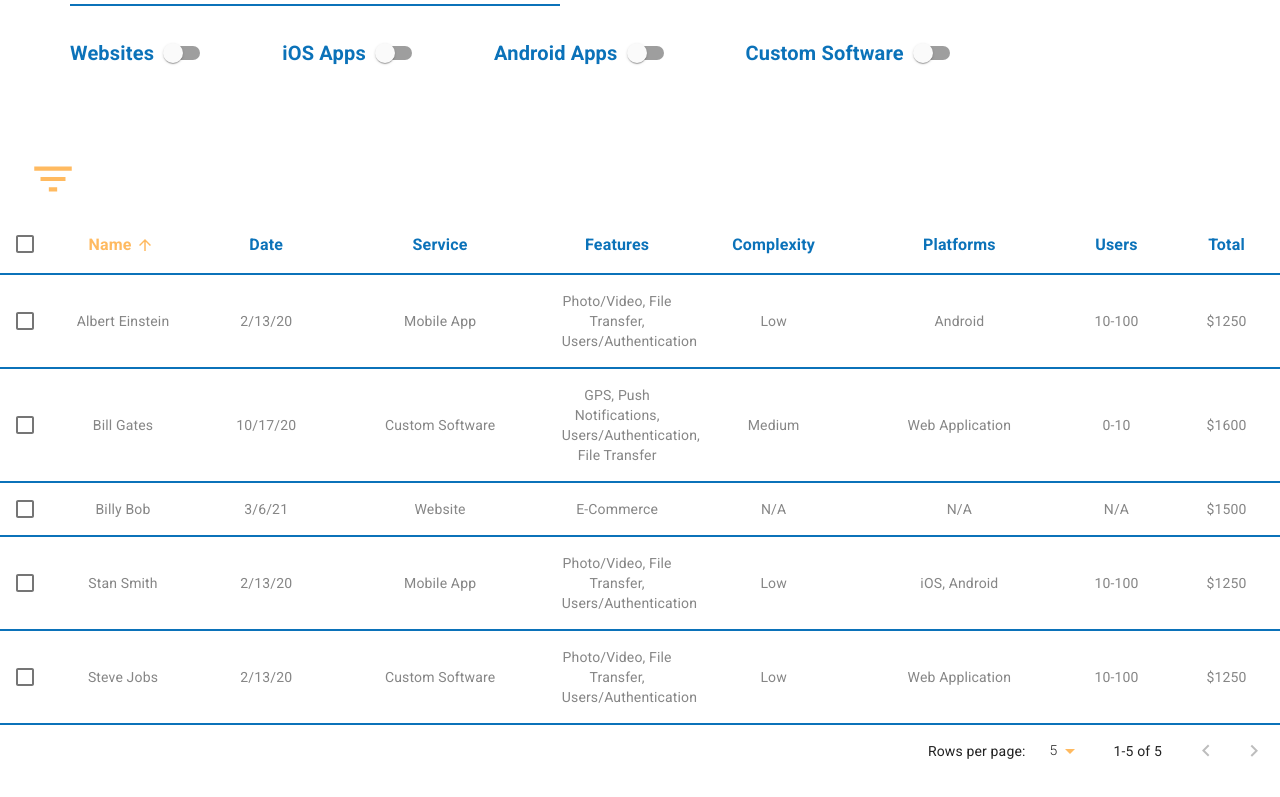
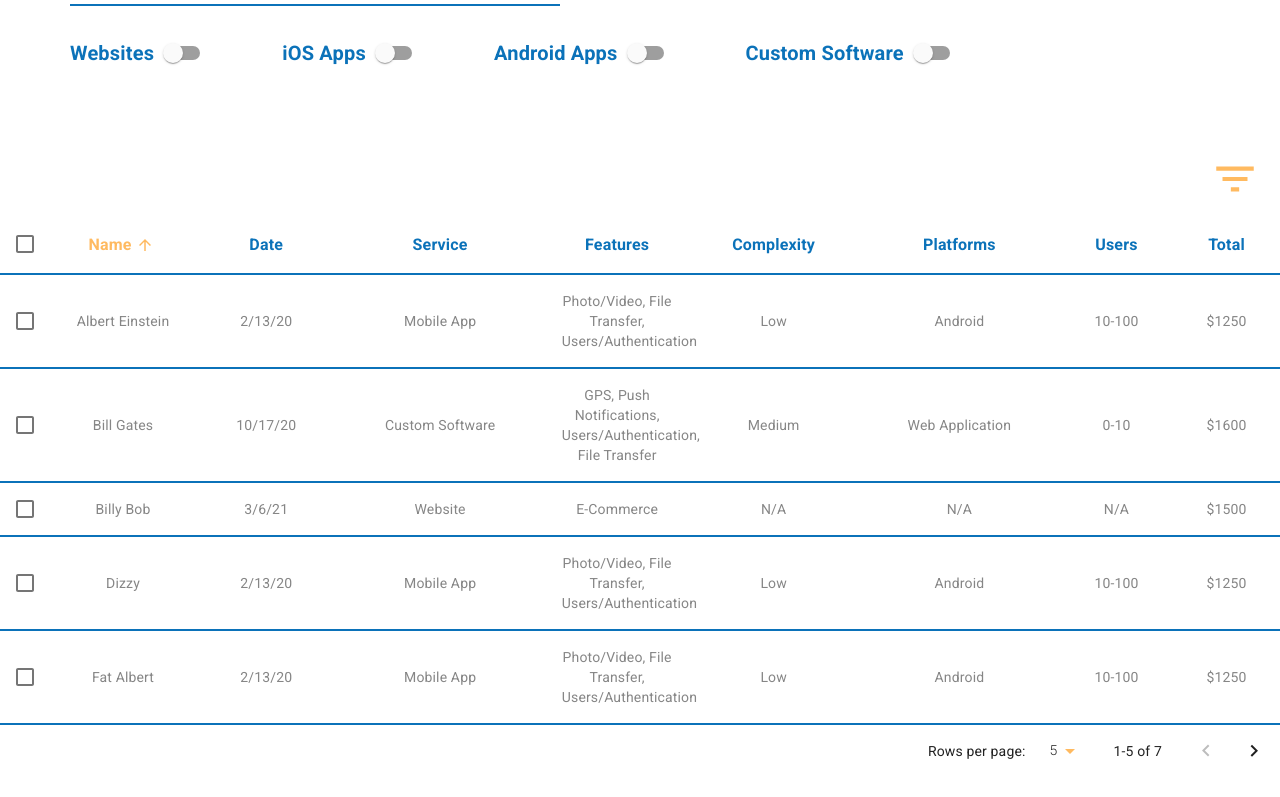
Before and after one commit to onTheDL/das-pm, a Next.js app: page / in a window 1280 px wide. Shown: the part 225-1022 px from the top of the page. Built offline with nearby package versions, Linux system fonts and the light colour scheme.

Commit message:
Fix table sorting and reposition filter tooltip icon to right

```diff
--- a/pages/index.js
+++ b/pages/index.js
@@ -154,7 +154,32 @@ export default function ProjectManager() {
       "$1250",
       true
     ),
+    createData(
+      "Fat Albert",
+      "2/13/20",
+      "Mobile App",
+      "Photo/Video, File Transfer, Users/Authentication",
+      "Low",
+      "Android",
+      "10-100",
+      "$1250",
+      true
+    ),
+    createData(
+      "Dizzy",
+      "2/13/20",
+      "Mobile App",
+      "Photo/Video, File Transfer, Users/Authentication",
+      "Low",
+      "Android",
+      "10-100",
+      "$1250",
+      true
+    ),
   ]);
+
+
+  const [page, setPage] = React.useState(0);
 
   let websiteOptions = ["Basic", "Interactive", "E-Commerce"];
 
@@ -221,6 +246,7 @@ export default function ProjectManager() {
     );
 
     setRows(newRows);
+    setPage(0)
   };
 
   return (
@@ -311,7 +337,7 @@ export default function ProjectManager() {
         </Grid>
 
         {/*----- Data Table -----*/}
-        <Grid item style={{ marginBottom: "15em", marginTop: "5em" }}>
+        <Grid item style={{ marginBottom: "35em", marginTop: "5em" }}>
           <TableContainer component={Paper} elevation={0}>
             {/* <Table>
               <TableHead>
@@ -346,7 +372,7 @@ export default function ProjectManager() {
               </TableBody>
             </Table> */}
 
-            <EnhancedTable rows={rows} />
+            <EnhancedTable rows={rows} page={page} setPage={setPage} />
 
           </TableContainer>
         </Grid>
--- a/src/ui/EnhancedTable.js
+++ b/src/ui/EnhancedTable.js
@@ -158,18 +158,26 @@ const EnhancedTableToolbar = (props) => {
         >
           {numSelected} selected
         </Typography>
-      ) : null}
+      ) : (
+        <Typography
+          className={classes.title}
+          color="inherit"
+          variant="subtitle1"
+        >
+          {null}
+        </Typography>
+      )}
 
       {numSelected > 0 ? (
         <Tooltip title="Delete">
           <IconButton aria-label="delete">
-            <DeleteIcon style={{fontSize: 30}} color="primary" />
+            <DeleteIcon style={{ fontSize: 30 }} color="primary" />
           </IconButton>
         </Tooltip>
       ) : (
         <Tooltip title="Filter list">
           <IconButton aria-label="filter list">
-            <FilterListIcon style={{fontSize: 50}} color= "secondary"/>
+            <FilterListIcon style={{ fontSize: 50 }} color="secondary" />
           </IconButton>
         </Tooltip>
       )}
@@ -205,12 +213,11 @@ const useStyles = makeStyles((theme) => ({
   },
 }));
 
-export default function EnhancedTable({ rows }) {
+export default function EnhancedTable({ rows, page, setPage }) {
   const classes = useStyles();
   const [order, setOrder] = React.useState("asc");
   const [orderBy, setOrderBy] = React.useState("name");
   const [selected, setSelected] = React.useState([]);
-  const [page, setPage] = React.useState(0);
   const [rowsPerPage, setRowsPerPage] = React.useState(5);
 
   const handleRequestSort = (event, property) => {
@@ -280,7 +287,10 @@ export default function EnhancedTable({ rows }) {
               rowCount={rows.length}
             />
             <TableBody>
-              {stableSort(rows.filter(row => row.search), getComparator(order, orderBy))
+              {stableSort(
+                rows.filter((row) => row.search),
+                getComparator(order, orderBy)
+              )
                 .slice(page * rowsPerPage, page * rowsPerPage + rowsPerPage)
                 .map((row, index) => {
                   const isItemSelected = isSelected(row.name);
@@ -329,7 +339,7 @@ export default function EnhancedTable({ rows }) {
         <TablePagination
           rowsPerPageOptions={[5, 10, 25]}
           component="div"
-          count={rows.length}
+          count={rows.filter((row) => row.search).length}
           rowsPerPage={rowsPerPage}
           page={page}
           onChangePage={handleChangePage}
```
